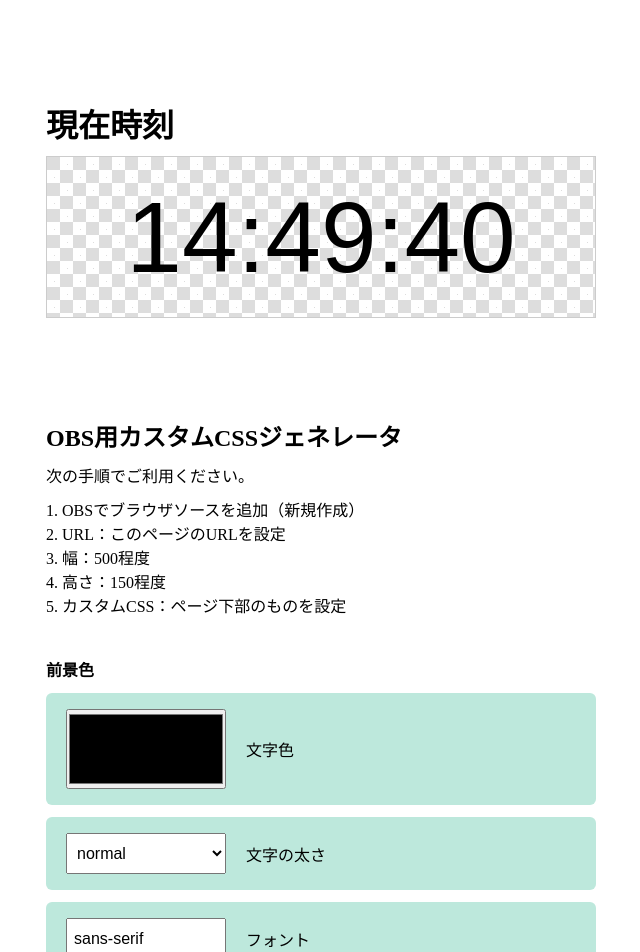
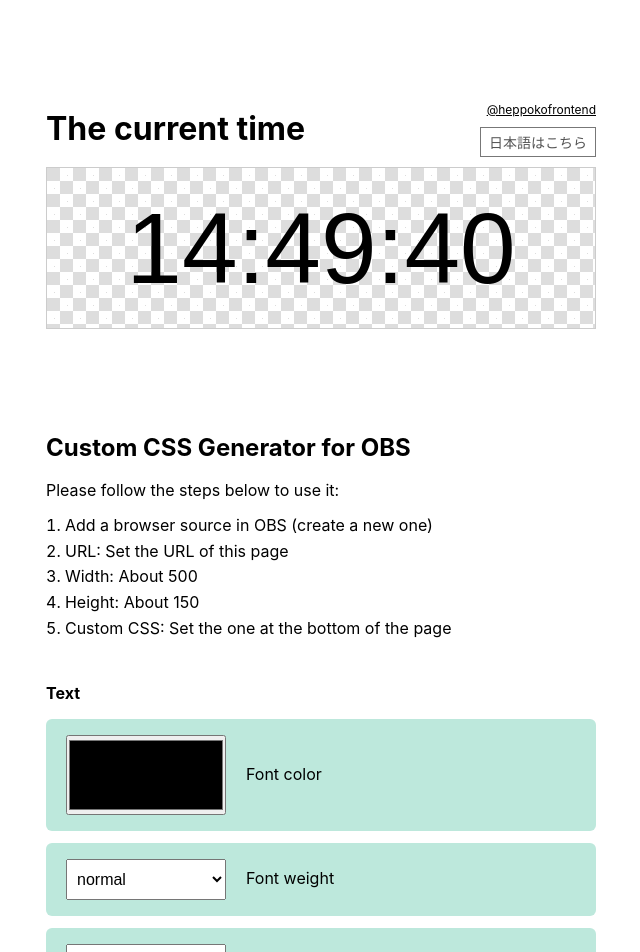
Before and after one commit to mtane0412/obs-what-time-is-it-now, a React (Create React App) app: page / in a window 1280 px wide. Shown: the top 952 px of the page, without its empty margins (319-959 px from the left). Built offline with nearby package versions, Linux system fonts and the light colour scheme.

Commit message:
:zap: 多言語対応

```diff
--- a/package.json
+++ b/package.json
@@ -22,9 +22,11 @@
     "@types/react": "^17.0.0",
     "@types/react-dom": "^17.0.0",
     "@types/react-helmet": "^6.1.1",
+    "i18next": "^21.0.0",
     "react": "^17.0.2",
     "react-dom": "^17.0.2",
     "react-helmet": "^6.1.0",
+    "react-i18next": "^11.12.0",
     "react-scripts": "4.0.3",
     "sass": "^1.34.0",
     "typescript": "^4.1.2",
--- a/src/component/Controller.tsx
+++ b/src/component/Controller.tsx
@@ -1,5 +1,6 @@
 import React, { useState, useEffect } from 'react';
 import styles from './Controller.module.scss';
+import {useTranslation} from 'react-i18next';
 import {Fieldset} from './Fieldset';
 import {Label} from './Label';
 import {Checkbox} from './Checkbox';
@@ -26,6 +27,7 @@ export function Controller(props: Props) {
   const [weight, setWeight] = useState(saveData.weight || 'normal');
   const [fontFamily, setfontFamily] = useState(saveData.fontFamily || 'sans-serif');
   const [isTransparent, setIsTransparent] = useState(saveData.isTransparent ?? true);
+  const { t } = useTranslation();
   console.log(isTransparent, 0);
 
   const colorChange = (e: React.SyntheticEvent) => {
@@ -77,9 +79,9 @@ export function Controller(props: Props) {
 
     return (
       <p>
-        <textarea onFocus={onFocus} className={styles.result} value={
+        <textarea aria-label={t('カスタムCSS')} onFocus={onFocus} className={styles.result} value={
         `#time {
-  /* ここに時間の見た目のCSSを追記可能 */
+  /* ${t('ここに時間の見た目のCSSを追記可能')} */
   color: ${color};
   font-weight: ${weight};
   font-family: ${fontFamily};
@@ -90,7 +92,7 @@ body {
   background: ${isTransparent ? 'transparent' : bgColor};
 }
 header, #controller, footer {
-  display: none;
+  display: none !important;
 }
 main {
   align-self: auto;
@@ -127,8 +129,8 @@ main {
     <div id="controller" className={styles.wrap}>
       {props.children}
 
-      <Fieldset legend="前景色">
-        <Label name="文字色">
+      <Fieldset legend={t('前景色')}>
+        <Label name={t('文字色')}>
           <input
             type="color"
             value={color}
@@ -137,7 +139,7 @@ main {
           />
         </Label>
 
-        <Label name="文字の太さ">
+        <Label name={t('文字の太さ')}>
           <select
             onChange={weightChange}
             value={weight}
@@ -148,7 +150,7 @@ main {
           </select>
         </Label>
 
-        <Label name="フォント">
+        <Label name={t('フォント')}>
           <input
             onChange={fontFamilyChange}
             value={fontFamily}
@@ -157,15 +159,15 @@ main {
         </Label>
       </Fieldset>
 
-      <Fieldset legend="背景色">
-        <Label name="透過">
+      <Fieldset legend={t('背景色')}>
+        <Label name={t('透過')}>
           <Checkbox
             checked={isTransparent}
             onChange={transparentChange}
           />
         </Label>
 
-        <Label name="背景色" disabled={isTransparent}>
+        <Label name={t('背景色')} disabled={isTransparent}>
           <input
             type="color"
             value={bgColor}
--- a/src/component/Header.module.scss
+++ b/src/component/Header.module.scss
@@ -1,3 +1,29 @@
-.h1 {
+.header {
   margin: 100px 0 10px;
+  display: flex;
+  justify-content: space-between;
+  align-items: center;
+
+  a,
+  button {
+    display: block;
+    text-align: right;
+    width: fit-content;
+    margin-left: auto;
+  }
+
+  a {
+    margin-bottom: 8px;
+    color: inherit;
+    font-size: 12px;
+  }
+
+  button {
+    padding: 4px 8px;
+    font-size: 14px;
+    color: #555;
+    background: transparent;
+    border: 1px solid #777;
+    appearance: none;
+  }
 }
--- a/src/component/Header.tsx
+++ b/src/component/Header.tsx
@@ -1,10 +1,39 @@
-import React from 'react';
+import React, {useState} from 'react';
+import i18n from 'i18next';
+import '../locales/i18n';
+import {useTranslation} from 'react-i18next';
+import Helmet from 'react-helmet';
 import styles from './Header.module.scss';
 
+const langName = {
+  en: 'English here',
+  ja: '日本語はこちら',
+} as {
+  [x: string]: string,
+};
+
 export function Header() {
+  const [lang, setLang] = useState(i18n.language);
+  const { t } = useTranslation();
+
   return (
     <header className={styles.header}>
-      <h1 className={styles.h1}>現在時刻</h1>
+      <Helmet>
+        <html lang={lang} />
+      </Helmet>
+
+      <h1 className={styles.h1}>{t('現在時刻')}</h1>
+      <p>
+        <a href="/">@heppokofrontend</a>
+        {
+          i18n.languages.map(_lang => _lang === lang ? undefined : (
+            <button type="button" onClick={async () => {
+              await i18n.changeLanguage(_lang);
+              setLang(i18n.language);
+            }}>{langName[_lang]}</button>
+          ))
+        }
+      </p>
     </header>
   );
 }
--- a/src/index.tsx
+++ b/src/index.tsx
@@ -1,5 +1,7 @@
 import React from 'react';
 import ReactDOM from 'react-dom';
+import './locales/i18n';
+import {useTranslation} from 'react-i18next';
 import {Header} from './component/Header';
 import {Footer} from './component/Footer';
 import {Time} from './component/Time';
@@ -7,24 +9,32 @@ import {Controller} from './component/Controller';
 import reportWebVitals from './reportWebVitals';
 import './styles/common.scss';
 
+const Main = () => {
+  const { t } = useTranslation();
+
+  return (
+    <main>
+      <Time />
+      <Controller>
+        <h2>{t('OBS用カスタムCSSジェネレータ')}</h2>
+        <p>{t('次の手順でご利用ください。')}</p>
+        <ol>
+          <li>{t('OBSでブラウザソースを追加（新規作成）')}</li>
+          <li>{t('URL：このページのURLを設定')}</li>
+          <li>{t('幅：500程度')}</li>
+          <li>{t('高さ：150程度')}</li>
+          <li>{t('カスタムCSS：ページ下部のものを設定')}</li>
+        </ol>
+      </Controller>
+    </main>
+  );
+};
+
 ReactDOM.render(
   <React.StrictMode>
     <Header />
 
-    <main>
-      <Time />
-      <Controller>
-        <h2>OBS用カスタムCSSジェネレータ</h2>
-        <p>次の手順でご利用ください。</p>
-        <ol>
-          <li>OBSでブラウザソースを追加（新規作成）</li>
-          <li>URL：このページのURLを設定</li>
-          <li>幅：500程度</li>
-          <li>高さ：150程度</li>
-          <li>カスタムCSS：ページ下部のものを設定</li>
-        </ol>
-      </Controller>
-    </main>
+    <Main />
 
     <Footer />
   </React.StrictMode>,
--- /dev/null
+++ b/src/locales/i18n.ts
@@ -0,0 +1,64 @@
+import i18n from 'i18next';
+import { initReactI18next } from 'react-i18next';
+
+// the translations
+// (tip move them in a JSON file and import them,
+// or even better, manage them separated from your code: https://react.i18next.com/guides/multiple-translation-files)
+const resources = {
+  en: {
+    translation: {
+      '現在時刻': 'The current time',
+      'OBS用カスタムCSSジェネレータ': 'Custom CSS Generator for OBS',
+      '次の手順でご利用ください。': 'Please follow the steps below to use it:',
+      'OBSでブラウザソースを追加（新規作成）': 'Add a browser source in OBS (create a new one)',
+      'URL：このページのURLを設定': 'URL: Set the URL of this page',
+      '幅：500程度': 'Width: About 500',
+      '高さ：150程度': 'Height: About 150',
+      'カスタムCSS：ページ下部のものを設定': 'Custom CSS: Set the one at the bottom of the page',
+      '前景色': 'Text',
+      '文字色': 'Font color',
+      '文字の太さ': 'Font weight',
+      'フォント': 'Font family',
+      '透過': 'Transparent',
+      '背景色': 'Background color',
+      'カスタムCSS': 'Custom CSS',
+      'ここに時間の見た目のCSSを追記可能': 'CSS for time appearance can be added here',
+    },
+  },
+  ja: {
+    translation: {
+      '現在時刻': '現在時刻',
+      'OBS用カスタムCSSジェネレータ': 'OBS用カスタムCSSジェネレータ',
+      '次の手順でご利用ください。': '次の手順でご利用ください。',
+      'OBSでブラウザソースを追加（新規作成）': 'OBSでブラウザソースを追加（新規作成）',
+      'URL：このページのURLを設定': 'URL：このページのURLを設定',
+      '幅：500程度': '幅：500程度',
+      '高さ：150程度': '高さ：150程度',
+      'カスタムCSS：ページ下部のものを設定': 'カスタムCSS：ページ下部のものを設定',
+      '前景色': '前景色',
+      '文字色': '文字色',
+      '文字の太さ': '文字の太さ',
+      'フォント': 'フォント',
+      '透過': '透過',
+      '背景色': '背景色',
+      'カスタムCSS': 'カスタムCSS',
+      'ここに時間の見た目のCSSを追記可能': 'ここに時間の見た目のCSSを追記可能',
+    },
+  },
+};
+
+i18n
+  .use(initReactI18next) // passes i18n down to react-i18next
+  .init({
+    resources,
+    fallbackLng: ['en', 'ja'],
+    lng: 'en', // language to use, more information here: https://www.i18next.com/overview/configuration-options#languages-namespaces-resources
+    // you can use the i18n.changeLanguage function to change the language manually: https://www.i18next.com/overview/api#changelanguage
+    // if you're using a language detector, do not define the lng option
+
+    interpolation: {
+      escapeValue: false // react already safes from xss
+    }
+  });
+
+  export default i18n;
--- a/src/styles/common.scss
+++ b/src/styles/common.scss
@@ -9,6 +9,11 @@ body {
   place-items: center;
   min-height: 100vh;
   font-size: 1rem;
+  line-height: 1.6;
+}
+
+html[lang="en"] body {
+  font-family: -apple-system, BlinkMacSystemFont, "Helvetica Neue", Arial, "Yu Gothic", YuGothic, Verdana, Meiryo, sans-serif;
 }
 
 main {
```
Also changed, not shown: 1 other file (tests, documents, lock files or other folders).
